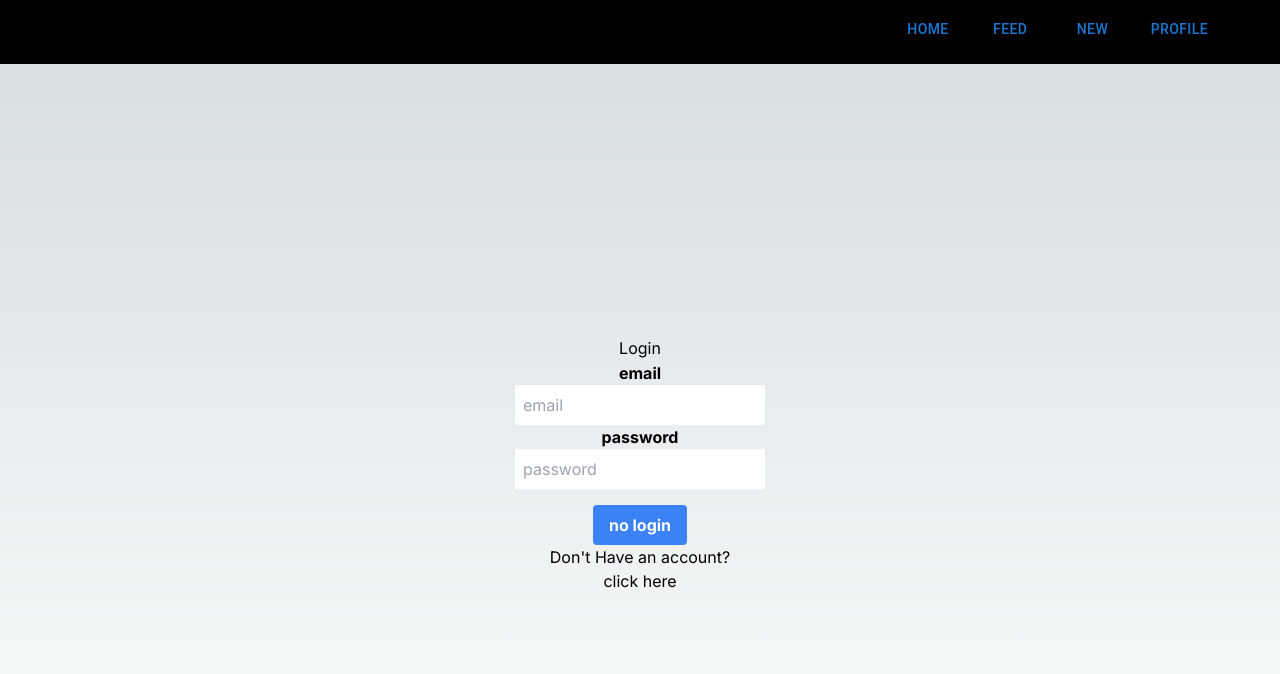
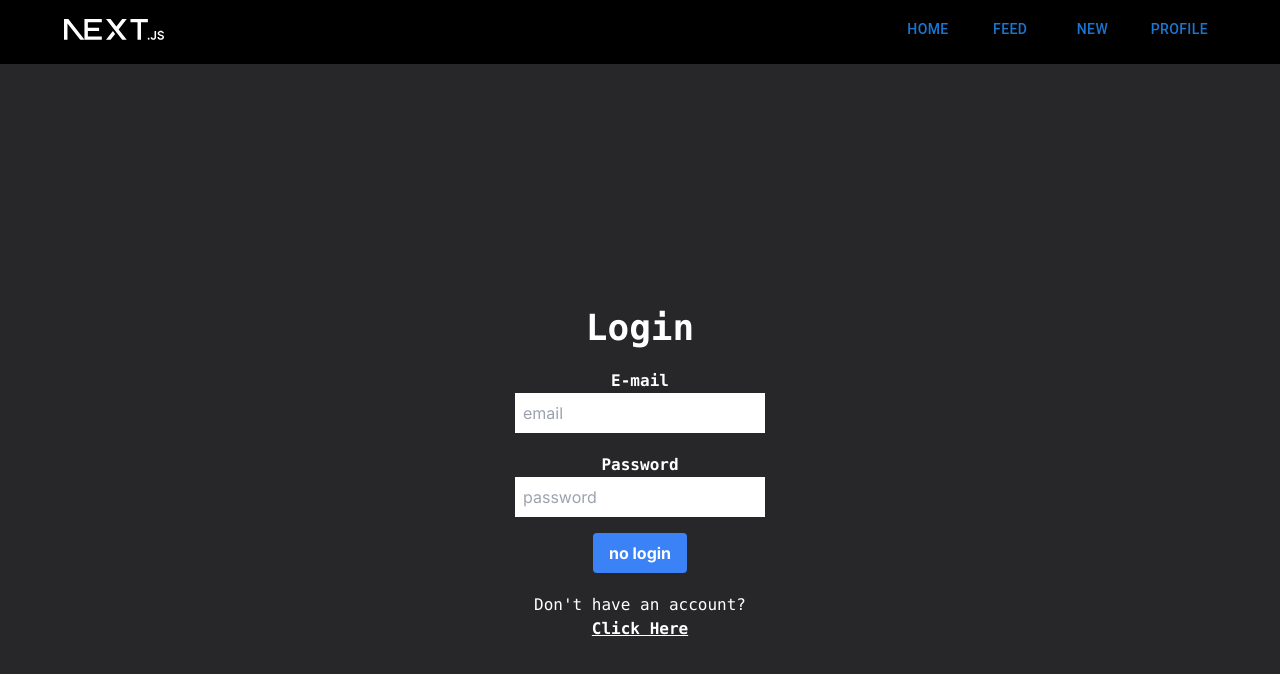
Before and after one commit to Akhil-Sharma-26/void, a Next.js app in the folder client/: page /login in a window 1280 px wide. Shown: the top 674 px of the page. Built offline with nearby package versions, Linux system fonts and the light colour scheme.

Commit message:
fed-setup and login-frontend-bug-resolved

```diff
--- a/client/src/app/layout.tsx
+++ b/client/src/app/layout.tsx
@@ -19,7 +19,6 @@ export default function RootLayout({
       <body className={inter.className}>
       <Navbar/>
       {children}
-
       </body>
     </html>
   )
--- a/client/src/app/login/page.tsx
+++ b/client/src/app/login/page.tsx
@@ -39,19 +39,19 @@ export default function LoginPage() {
     }
   },[user]);
   return (
-    <div className="flex flex-col items-center justify-center min-h-screen py-2 p-3 content-evenly ">
-      <h1>{loading ? "Loading" : "Login"}</h1>
+    <div className="flex flex-col items-center justify-center min-h-screen py-2 p-3 content-evenly bg-gradient-to-tr bg-zinc-800">
+      <h1 className="text-4xl font-mono p-5 font-bold invert" >{loading ? "Loading" : "Login"}</h1>
       <hr />
-      <label htmlFor="email" className="font-bold">email</label>
+      <label htmlFor="email" className="font-bold font-mono invert">E-mail</label>
       <input
-        className="p-2 text-black"
+        className="p-2 text-black "
         type="email"
         id="email"
         value={user.email}
         onChange={(e) => setUser({ ...user, email: e.target.value })}
         placeholder="email"
       />
-      <label htmlFor="password" className="font-bold">password</label>
+      <label htmlFor="password" className="font-bold pt-5 font-mono invert">Password</label>
       <input
         className="p-2 text-black"
         type="password"
@@ -66,8 +66,10 @@ export default function LoginPage() {
         >
         {buttonDisabled ? "no login" : "Login"}
       </button>
-      Don&apos;t Have an account?
-      <Link href="/signup">click here</Link>
+      <div className="pt-5 invert font-mono">
+      Don&apos;t have an account?
+      </div>
+      <Link href="/signup" className="invert underline font-mono font-extrabold">Click Here</Link>
     </div>
   );
 }
--- a/client/src/app/navbar.tsx
+++ b/client/src/app/navbar.tsx
@@ -14,7 +14,7 @@ export default function Navbar() {
             alt="logo"
             width={100}
             height={20}
-            className="ml-16 dark:invert"
+            className="ml-16 invert"
           />
         </div>
         <div className="flex mr-16 items-end justify-between w-1/4">
--- a/client/src/app/page.tsx
+++ b/client/src/app/page.tsx
@@ -4,7 +4,7 @@ import Image from 'next/image'
 
 export default function Home() {
   return (
-    <main className="flex min-h-screen flex-col items-center justify-between p-24 h-screen">
+    <main className="flex min-h-screen flex-col items-center justify-between p-24 h-screen bg-slate-600">
 
 
       <div className="font-serif text-3xl">
```
Also changed, not shown: 1 other file (tests, documents, lock files or other folders).
